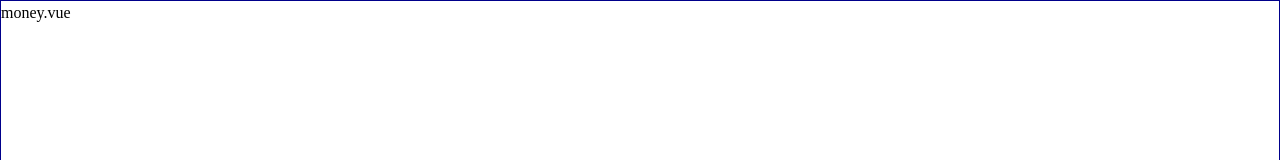
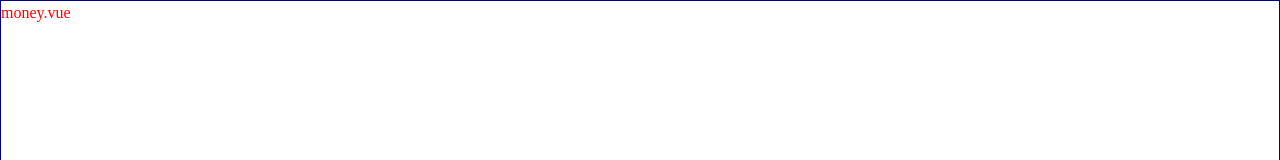
Before and after one commit to paixiaoxing1459/More-money, a Vue app: page /#/money in a window 1280 px wide. Shown: the top 160 px of the page. Built offline with nearby package versions, Linux system fonts and the light colour scheme.

Commit message:
svg-sprite-loader-mod 没能解决 WebStorm 提示问题，似乎是我的 webstorm 文件没有存在 c 盘的缘故，不过并不影响运行

```diff
--- a/package.json
+++ b/package.json
@@ -37,7 +37,7 @@
     "sass-loader": "8.0.2",
     "svg-sprite-loader": "^6.0.9",
     "svg-sprite-loader-mod": "^4.1.6-mod1",
-    "svgo-loader": "^2.2.1",
+    "svgo-loader": "^3.0.0",
     "typescript": "4.1.6",
     "vue-template-compiler": "2.6.14"
   }
--- /dev/null
+++ b/src/assets/style/helper.scss
@@ -0,0 +1 @@
+$red: #f00;
--- a/src/views/Money.vue
+++ b/src/views/Money.vue
@@ -11,4 +11,8 @@ export default {
 </script>
 
 <style lang="scss" scoped>
+@import "~@/assets/style/helper.scss";
+  p{
+    color: $red;
+  }
 </style>
--- a/vue.config.js
+++ b/vue.config.js
@@ -10,8 +10,6 @@ module.exports = {
       .test(/\.svg$/)
       .include.add(dir).end() // 包含 icons 目录
       .use('svg-sprite-loader-mod').loader('svg-sprite-loader-mod').options({extract:false}).end()
-      .use('svgo-loader').loader('svgo-loader')
-      .tap(options => ({...options, plugins: [{removeAttrs: {attrs: 'fill'}}]})).end()
     config.plugin('svg-sprite').use(require('svg-sprite-loader-mod/plugin'), [{plainSprite: true}])
     config.module.rule('svg').exclude.add(dir) // 其他 svg loader 排除 icons 目录
 
```
Also changed, not shown: 1 other file (tests, documents, lock files or other folders).
